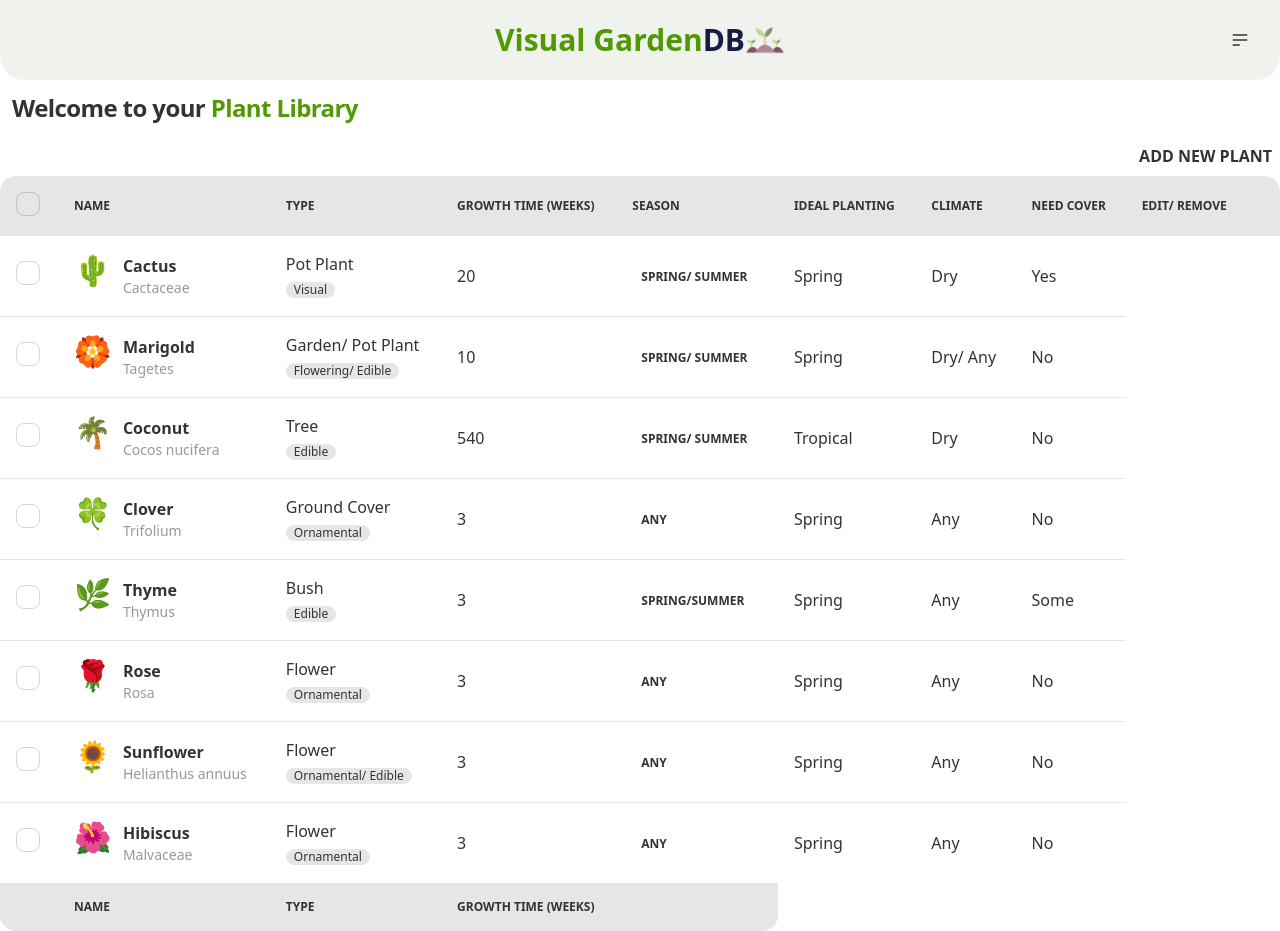
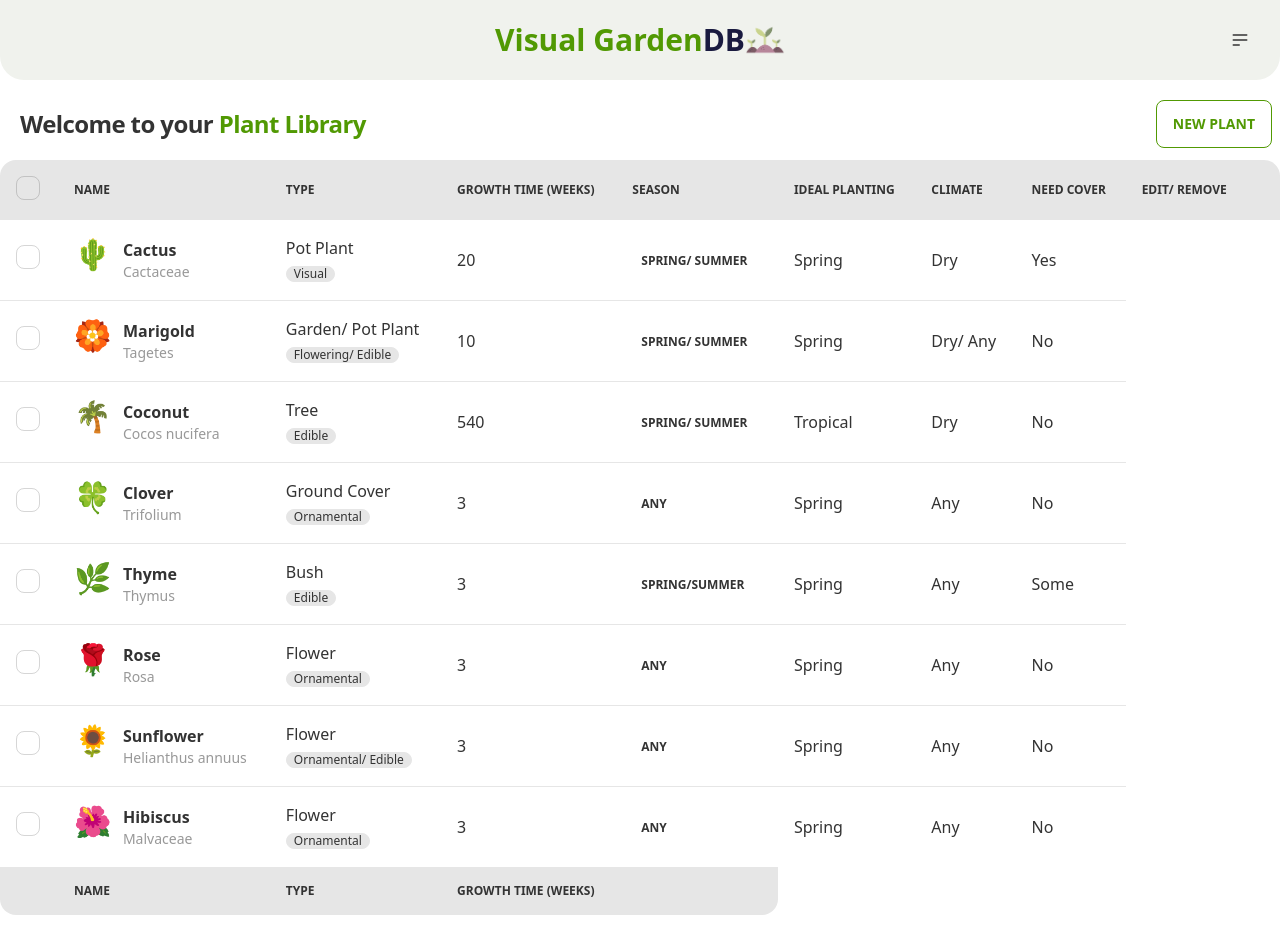
Before and after one commit to samwylie20/garden-interface, a React (Create React App) app: page /plantlibrary in a window 1280 px wide. Built offline with nearby package versions, Linux system fonts and the light colour scheme; no server answers.

Commit message:
Added nav bar to library and restyled button

```diff
--- a/src/components/plantLibraryDaisy.component.jsx
+++ b/src/components/plantLibraryDaisy.component.jsx
@@ -66,11 +66,27 @@ const PlantLibraryDaisy = () => {
 
   return (
     <div className="overflow-x-auto w-full">
-      <h2 className="t-3 text-2xl font-bold tracking-tight text-start m-3">
+      {/* LIBRARY NAVBAR --- TITLE + ADD PLOT BUTTON */}
+      <div className="navbar bg-base-100 pt-4">
+        {/* TITLE */}
+        <div className="navbar-start">
+          <h2 className="t-3 text-xl font-bold tracking-tight text-start m-3 md:text-2xl">
             Welcome to your<span className="text-primary"> Plant Library</span>
           </h2>
-      <div stlye={BUTTON_WRAPPER_STYLE} className="container">
-        <div className="addPlantButton">
+        </div>
+        {/* ADD PLOT MODAL CONTAINER */}
+        <div className="navbar-end">
+          <div>
+            <label
+              htmlFor="my-modal-4"
+              className="btn btn-outline btn-primary modal-button"
+            >
+              New Plant
+            </label>
+          </div>
+        </div>
+      </div>
+      {/* <div className="addPlantButton">
         <button
           className="p-2 rounded-lg uppercase font-semibold text-right text-slate-800 bg-green-400 hover:bg-green-300"
           onClick={() => setIsOpen(true)}
@@ -78,8 +94,7 @@ const PlantLibraryDaisy = () => {
           Add New Plant
         </button>
         <Modal open={isOpen} onClose={() => setIsOpen(false)}></Modal>
-        </div>
-      </div>
+      </div> */}
 
       <table className="table w-full">
         <thead>
--- a/src/routes/home/home.component.jsx
+++ b/src/routes/home/home.component.jsx
@@ -149,7 +149,7 @@ const Home = () => {
               Your Plots... 🌱☘️🌵
             </h2>
           </div>
-          {/* MODAL CONTAINER */}
+          {/* ADD PLOT MODAL CONTAINER */}
           <div className="navbar-end">
             <div>
               <label
```
Lines whose indentation alone changed are shown as unchanged.
